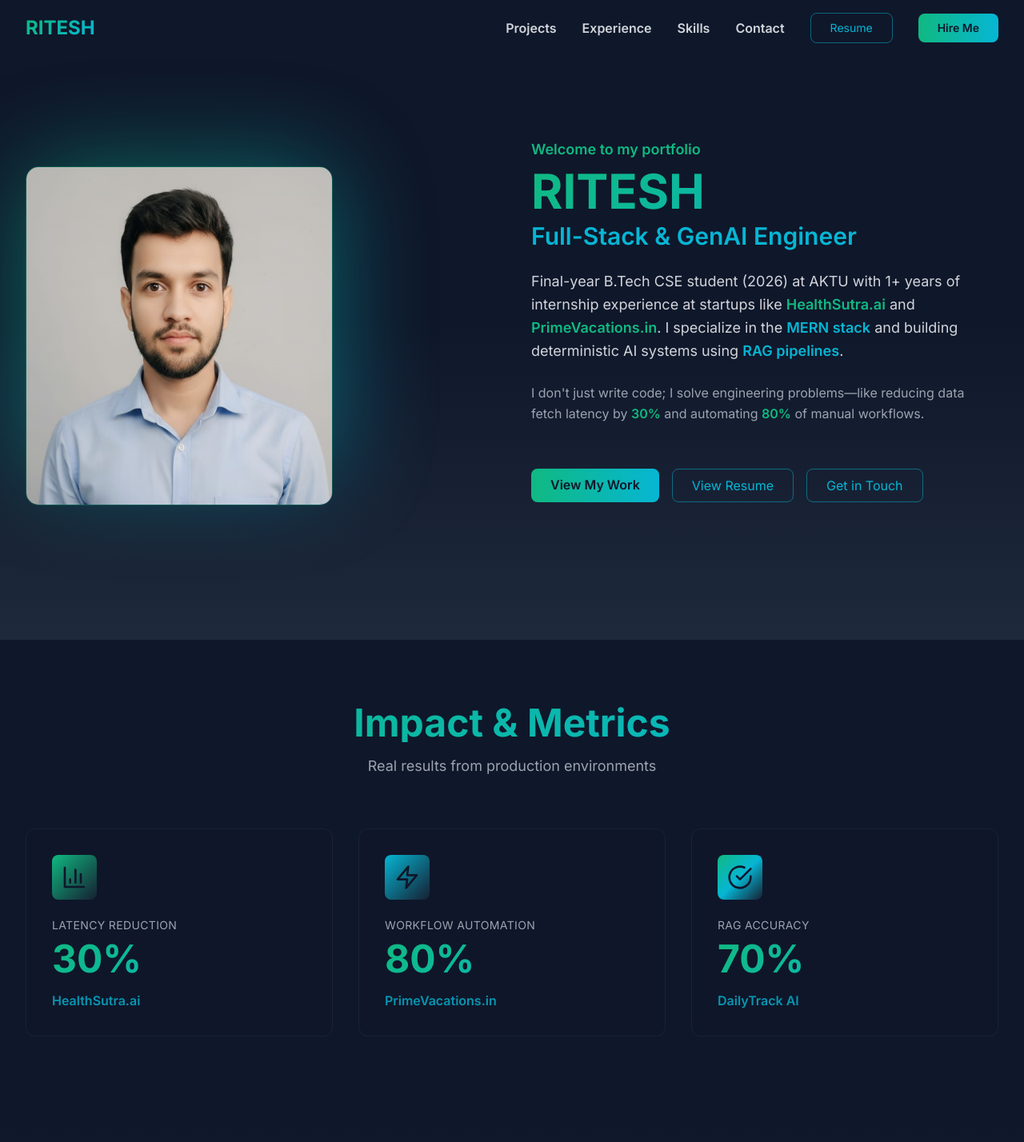
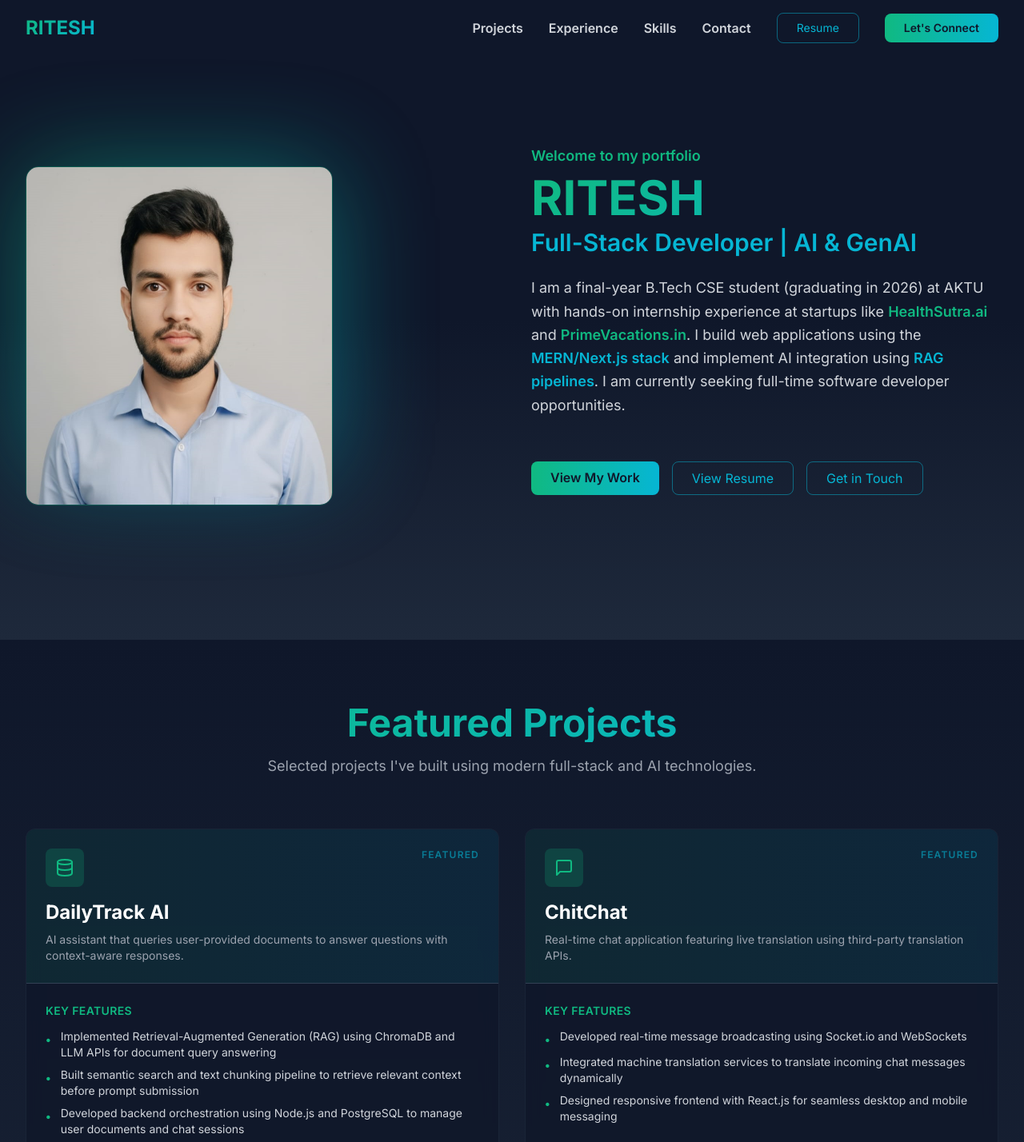
Before and after one commit to ItsOnlyMe01/Portfolio, a Next.js app: page / in a window 1280 px wide. Shown: the top 1428 px of the page at 80% size. Built offline with nearby package versions, Linux system fonts and the light colour scheme.

Commit message:
refactor: improve portfolio copy, credibility, and recruiter alignment

```diff
--- a/src/app/page.tsx
+++ b/src/app/page.tsx
@@ -1,7 +1,6 @@
 import {
   Navigation,
   HeroSection,
-  ImpactMetrics,
   ProjectShowcase,
   Experience,
   TechnicalStack,
@@ -15,7 +14,6 @@ export default function Home() {
       <Navigation />
       <main className="overflow-hidden">
         <HeroSection />
-        <ImpactMetrics />
         <ProjectShowcase />
         <Experience />
         <TechnicalStack />
--- a/src/components/EducationContact.tsx
+++ b/src/components/EducationContact.tsx
@@ -142,7 +142,7 @@ export function EducationContact() {
             <div>
               <h2 className="section-title">Get In Touch</h2>
               <p className="section-subtitle">
-                Let&apos;s connect and build something amazing
+                I&apos;m currently open to full-time developer opportunities.
               </p>
             </div>
 
@@ -184,9 +184,7 @@ export function EducationContact() {
                 Open to Opportunities
               </h3>
               <p className="text-gray-300 mb-6">
-                I&apos;m actively looking for full-time opportunities where I
-                can contribute to innovative projects and grow as an engineer.
-                Feel free to reach out with any interesting opportunities!
+                I&apos;m actively looking for full-time developer opportunities. Feel free to reach out to discuss how I can contribute to your team!
               </p>
               <a
                 href="mailto:riteshsingh01st@gmail.com"
--- a/src/components/Experience.tsx
+++ b/src/components/Experience.tsx
@@ -21,12 +21,12 @@ export function Experience() {
       period: "Start Date - Current",
       type: "Startup (Healthcare)",
       description:
-        "Contributing to the development of an AI-powered health platform",
+        "Developed full-stack web applications and backend APIs during internship.",
       responsibilities: [
-        "Optimized data fetch latency by 30% through indexing and caching strategies",
-        "Developed REST APIs for patient data management using Node.js",
-        "Implemented real-time notifications using WebSocket",
-        "Collaborated with 5+ team members in an Agile environment",
+        "Built and optimized REST APIs for patient data management using Node.js and MongoDB",
+        "Integrated real-time updates using WebSockets to synchronize patient status updates across client dashboards",
+        "Implemented database query indexing to improve search response times",
+        "Collaborated with team members in an Agile development environment to deliver weekly sprints",
       ],
       technologies: ["Node.js", "Express", "MongoDB", "React", "AWS", "Docker"],
     },
@@ -35,12 +35,11 @@ export function Experience() {
       position: "Backend Developer Intern",
       period: "Month - Month",
       type: "Startup (Travel & Hospitality)",
-      description: "Engineered backend systems for a property booking platform",
+      description: "Developed backend APIs and deployment setups for a property booking platform.",
       responsibilities: [
-        "Automated 80% of manual workflows using Python FastAPI",
-        "Designed and implemented microservices architecture",
-        "Reduced server response time from 2s to 200ms",
-        "Deployed applications on AWS EC2 with Nginx load balancing",
+        "Built backend routing and automated notification scripts using Python and FastAPI",
+        "Designed relational database tables and optimized queries in PostgreSQL",
+        "Deployed application builds on AWS EC2 servers using Docker Compose and Nginx for routing",
       ],
       technologies: [
         "FastAPI",
@@ -57,12 +56,12 @@ export function Experience() {
       period: "Month - Month",
       type: "Startup (Medical Tourism)",
       description:
-        "Developed full-stack solutions for a medical tourism platform",
+        "Developed features for a medical tourism listing platform.",
       responsibilities: [
-        "Built responsive UI using Next.js with Server-Side Rendering",
-        "Implemented secure authentication and authorization",
-        "Created dynamic dashboard for healthcare providers",
-        "Optimized performance achieving 95+ Lighthouse score",
+        "Built interactive search and filter interfaces using Next.js with Server-Side Rendering",
+        "Implemented secure user authentication and session management using JWT-based auth",
+        "Developed dynamic dashboard layouts using Tailwind CSS for healthcare providers",
+        "Optimized frontend assets and build size to improve Lighthouse performance scores",
       ],
       technologies: [
         "Next.js",
--- a/src/components/Footer.tsx
+++ b/src/components/Footer.tsx
@@ -37,8 +37,7 @@ export function Footer() {
           >
             <h3 className="text-2xl font-bold gradient-text">RITESH</h3>
             <p className="text-gray-400 text-sm leading-relaxed">
-              Full-Stack & GenAI Engineer | Building deterministic AI systems
-              and scalable web applications
+              Full-Stack Developer building AI-powered web applications
             </p>
           </motion.div>
 
@@ -103,7 +102,7 @@ export function Footer() {
             <p className="flex items-center gap-2">
               © {currentYear} Ritesh Singh. Made with
               <Heart className="w-4 h-4 text-emerald-accent fill-emerald-accent" />
-              and passion for engineering.
+              in Ghaziabad, India.
             </p>
             <p className="text-xs text-gray-500">
               Designed & Built with Next.js, Tailwind CSS & Framer Motion
--- a/src/components/HeroSection.tsx
+++ b/src/components/HeroSection.tsx
@@ -66,7 +66,7 @@ export function HeroSection() {
                 RITESH
               </h1>
               <h2 className="text-2xl md:text-3xl text-cyan-accent font-semibold">
-                Full-Stack & GenAI Engineer
+                Full-Stack Developer | AI & GenAI
               </h2>
             </div>
 
@@ -74,8 +74,7 @@ export function HeroSection() {
               variants={itemVariants}
               className="text-gray-300 text-lg leading-relaxed max-w-xl"
             >
-              Final-year B.Tech CSE student (2026) at AKTU with 1+ years of
-              internship experience at startups like{" "}
+              I am a final-year B.Tech CSE student (graduating in 2026) at AKTU with hands-on internship experience at startups like{" "}
               <span className="text-emerald-accent font-semibold">
                 HealthSutra.ai
               </span>{" "}
@@ -83,25 +82,13 @@ export function HeroSection() {
               <span className="text-emerald-accent font-semibold">
                 PrimeVacations.in
               </span>
-              . I specialize in the{" "}
-              <span className="text-cyan-accent font-semibold">MERN stack</span>{" "}
-              and building deterministic AI systems using{" "}
+              . I build web applications using the{" "}
+              <span className="text-cyan-accent font-semibold">MERN/Next.js stack</span>{" "}
+              and implement AI integration using{" "}
               <span className="text-cyan-accent font-semibold">
                 RAG pipelines
               </span>
-              .
-            </motion.p>
-
-            <motion.p
-              variants={itemVariants}
-              className="text-gray-400 text-base leading-relaxed max-w-xl"
-            >
-              I don&apos;t just write code; I solve engineering problems—like
-              reducing data fetch latency by{" "}
-              <span className="text-emerald-accent font-semibold">30%</span> and
-              automating{" "}
-              <span className="text-emerald-accent font-semibold">80%</span> of
-              manual workflows.
+              . I am currently seeking full-time software developer opportunities.
             </motion.p>
 
             <motion.div
--- a/src/components/ImpactMetrics.tsx
+++ /dev/null
@@ -1,113 +0,0 @@
-"use client";
-
-import { motion } from "framer-motion";
-import { BarChart3, Zap, CheckCircle } from "lucide-react";
-
-interface MetricCard {
-  icon: React.ReactNode;
-  title: string;
-  value: string;
-  company: string;
-  color: string;
-}
-
-export function ImpactMetrics() {
-  const metrics: MetricCard[] = [
-    {
-      icon: <BarChart3 className="w-8 h-8" />,
-      title: "Latency Reduction",
-      value: "30%",
-      company: "HealthSutra.ai",
-      color: "from-emerald-accent",
-    },
-    {
-      icon: <Zap className="w-8 h-8" />,
-      title: "Workflow Automation",
-      value: "80%",
-      company: "PrimeVacations.in",
-      color: "from-cyan-accent",
-    },
-    {
-      icon: <CheckCircle className="w-8 h-8" />,
-      title: "RAG Accuracy",
-      value: "70%",
-      company: "DailyTrack AI",
-      color: "from-emerald-accent via-cyan-accent",
-    },
-  ];
-
-  const containerVariants = {
-    hidden: { opacity: 0 },
-    visible: {
-      opacity: 1,
-      transition: {
-        staggerChildren: 0.2,
-        delayChildren: 0.1,
-      },
-    },
-  };
-
-  const cardVariants = {
-    hidden: { opacity: 0, scale: 0.9 },
-    visible: {
-      opacity: 1,
-      scale: 1,
-      transition: { duration: 0.5, ease: "easeOut" },
-    },
-  };
-
-  return (
-    <section className="py-20 px-4 md:px-8 bg-dark-bg" id="metrics">
-      <div className="max-w-7xl mx-auto">
-        <motion.div
-          className="text-center mb-16"
-          initial={{ opacity: 0, y: 20 }}
-          whileInView={{ opacity: 1, y: 0 }}
-          viewport={{ once: true }}
-          transition={{ duration: 0.8 }}
-        >
-          <h2 className="section-title">Impact & Metrics</h2>
-          <p className="section-subtitle">
-            Real results from production environments
-          </p>
-        </motion.div>
-
-        <motion.div
-          className="grid grid-cols-1 md:grid-cols-3 gap-8"
-          variants={containerVariants}
-          initial="hidden"
-          whileInView="visible"
-          viewport={{ once: true }}
-        >
-          {metrics.map((metric, index) => (
-            <motion.div
-              key={index}
-              variants={cardVariants}
-              className="glass-effect p-8 rounded-xl border border-dark-border hover:border-emerald-accent/50 card-hover group"
-            >
-              <div
-                className={`inline-block p-3 rounded-lg bg-gradient-to-br ${metric.color} to-dark-card/50 mb-4 group-hover:scale-110 transition-transform duration-300`}
-              >
-                <div className="text-dark-bg">{metric.icon}</div>
-              </div>
-
-              <h3 className="text-sm text-gray-400 mb-2 uppercase tracking-wide">
-                {metric.title}
-              </h3>
-
-              <div className="mb-4">
-                <p className="text-5xl font-bold gradient-text">
-                  {metric.value}
-                </p>
-              </div>
-
-              <p className="text-cyan-accent/80 font-semibold">
-                {metric.company}
-              </p>
-            </motion.div>
-          ))}
-        </motion.div>
-      </div>
-    </section>
-  );
-}
--- a/src/components/Navigation.tsx
+++ b/src/components/Navigation.tsx
@@ -71,7 +71,7 @@ export function Navigation() {
               whileHover={{ scale: 1.05 }}
               whileTap={{ scale: 0.95 }}
             >
-              Hire Me
+              Let&apos;s Connect
             </motion.a>
           </div>
 
@@ -115,7 +115,7 @@ export function Navigation() {
                 href="mailto:riteshsingh01st@gmail.com"
                 className="btn-primary block text-center text-sm"
               >
-                Hire Me
+                Let&apos;s Connect
               </a>
             </div>
           </motion.div>
--- a/src/components/ProjectShowcase.tsx
+++ b/src/components/ProjectShowcase.tsx
@@ -24,7 +24,7 @@ export function ProjectShowcase() {
     {
       title: "DailyTrack AI",
       description:
-        "Personal GenAI Assistant with deterministic routing to eliminate hallucinations",
+        "AI assistant that queries user-provided documents to answer questions with context-aware responses.",
       technologies: [
         "Node.js",
         "PostgreSQL",
@@ -33,9 +33,9 @@ export function ProjectShowcase() {
         "LLM Orchestration",
       ],
       highlights: [
-        "Deterministic routing layer for structured data",
-        "Zero hallucination in RAG responses",
-        "Multi-source knowledge integration",
+        "Implemented Retrieval-Augmented Generation (RAG) using ChromaDB and LLM APIs for document query answering",
+        "Built semantic search and text chunking pipeline to retrieve relevant context before prompt submission",
+        "Developed backend orchestration using Node.js and PostgreSQL to manage user documents and chat sessions",
       ],
       liveLink: "https://dailytrack-ai.com",
       demoLink: "https://www.youtube.com/embed/dailytrack-demo",
@@ -44,12 +44,12 @@ export function ProjectShowcase() {
     {
       title: "ChitChat",
       description:
-        "Real-time multilingual chat application with live translation",
+        "Real-time chat application featuring live translation using third-party translation APIs.",
       technologies: ["React.js", "Socket.io", "Node.js", "WebSocket"],
       highlights: [
-        "Real-time message synchronization",
-        "Live translation across 50+ languages",
-        "Responsive UI for mobile & desktop",
+        "Developed real-time message broadcasting using Socket.io and WebSockets",
+        "Integrated machine translation services to translate incoming chat messages dynamically",
+        "Designed responsive frontend with React.js for seamless desktop and mobile messaging",
       ],
       liveLink: "https://chitchat-app.com",
       demoLink: "https://www.youtube.com/embed/chitchat-demo",
@@ -58,12 +58,12 @@ export function ProjectShowcase() {
     {
       title: "WanderLust",
       description:
-        "Full-stack property listing platform with CRUD operations and dynamic ratings",
+        "Full-stack property rental application that lets users browse, create, and review vacation listings.",
       technologies: ["MERN Stack", "MongoDB", "Express", "React", "Node.js"],
       highlights: [
-        "Complete CRUD operations for listings",
-        "Dynamic rating & review system",
-        "Advanced search & filtering",
+        "Developed RESTful APIs in Node.js and Express with CRUD operations for listing management",
+        "Implemented secure user authentication and database models with MongoDB",
+        "Designed a dynamic ratings and reviews module to enable user feedback on listings",
       ],
       liveLink: "https://wanderlust-properties.com",
       demoLink: "https://www.youtube.com/embed/wanderlust-demo",
@@ -106,7 +106,7 @@ export function ProjectShowcase() {
         >
           <h2 className="section-title">Featured Projects</h2>
           <p className="section-subtitle">
-            Showcasing my technical expertise and problem-solving abilities
+            Selected projects I&apos;ve built using modern full-stack and AI technologies.
           </p>
         </motion.div>
 
--- a/src/components/index.ts
+++ b/src/components/index.ts
@@ -1,7 +1,6 @@
 export { Navigation } from "./Navigation";
 export { Footer } from "./Footer";
 export { HeroSection } from "./HeroSection";
-export { ImpactMetrics } from "./ImpactMetrics";
 export { ProjectShowcase } from "./ProjectShowcase";
 export { Experience } from "./Experience";
 export { TechnicalStack } from "./TechnicalStack";
```
